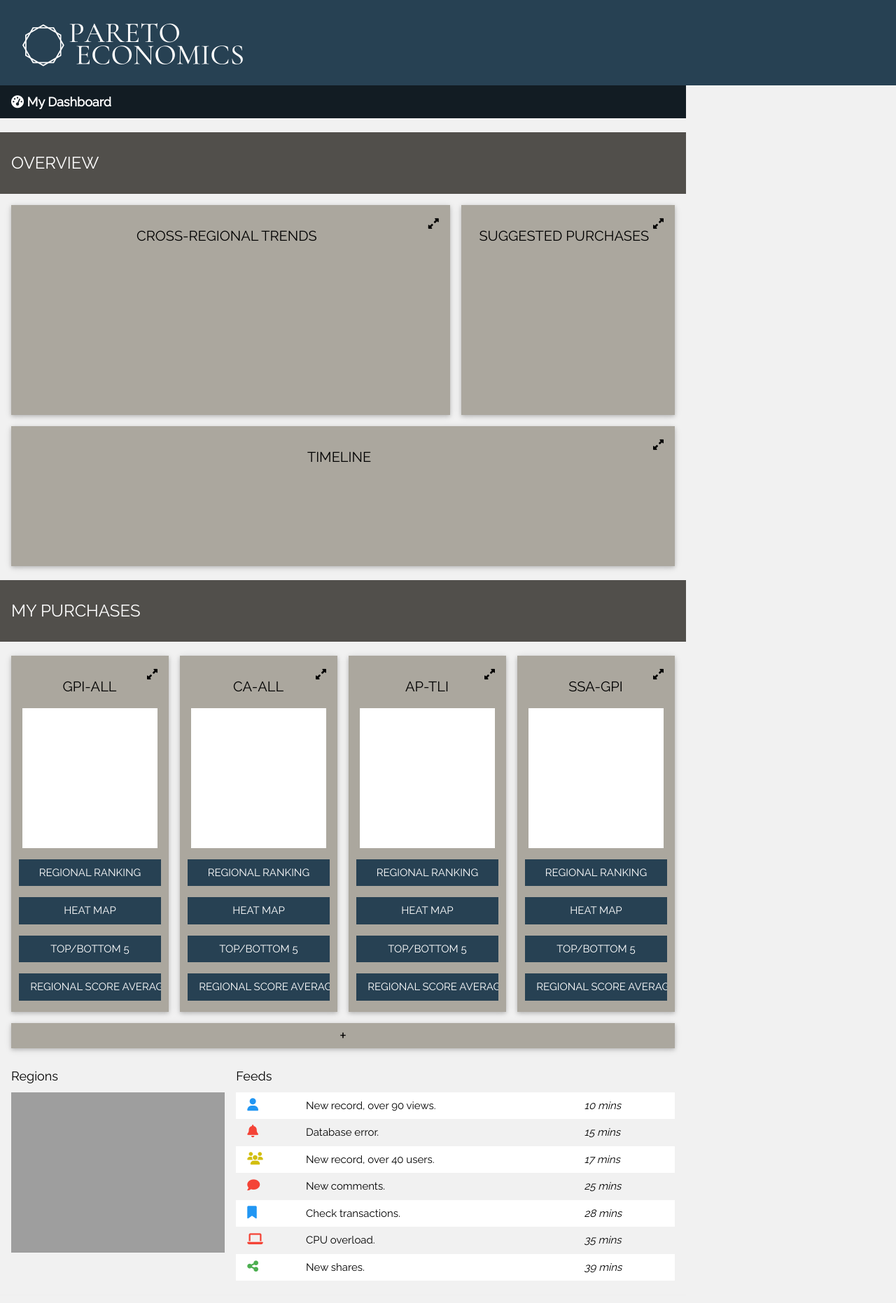
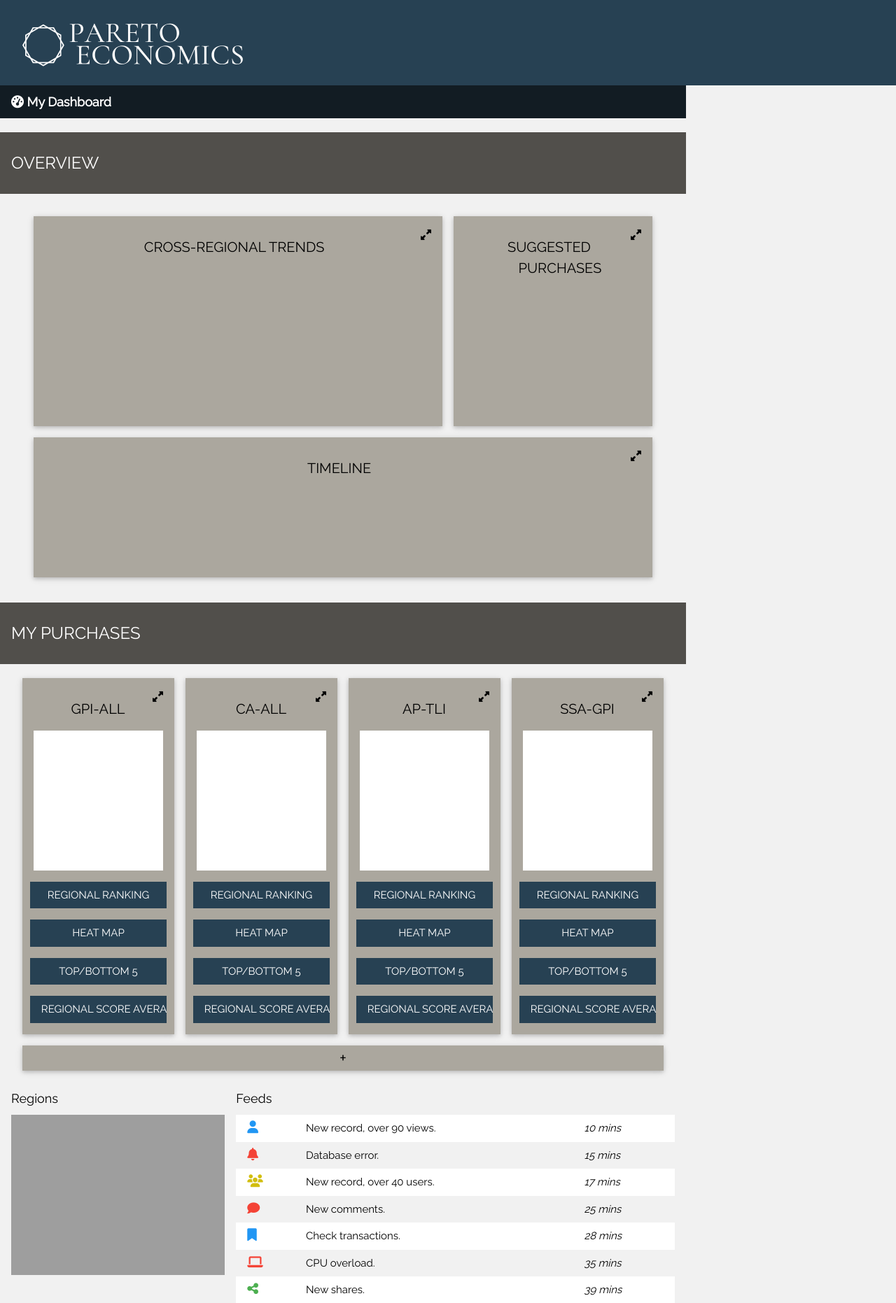
Before and after one commit to rumaisa-azeem/statsify, a Django app: page / in a window 1280 px wide. Shown: the top 1862 px of the page at 70% size. Run offline with Django 4.2, Linux system fonts and the light colour scheme; some libraries are stand-ins or nearby versions; grey boxes are pictures that could not be loaded.

Commit message:
something else idk

```diff
--- a/statsify/dashboard/templates/index.html
+++ b/statsify/dashboard/templates/index.html
@@ -79,6 +79,7 @@
       <div class="w3-container w3-padding-16 w3-text-white" style="margin-top: 20px; background-color:#514f4b">
         <h3>OVERVIEW</h3>
       </div>
+      <div class="w3-container w3-margin">
       <div class="w3-row-padding w3-margin-top">
         <div class="w3-twothird">
           <div class="w3-card w3-padding-16" style="background-color:#aba79e; height: 300px;">
@@ -108,7 +109,7 @@
         <h4 class="w3-center" style="margin-left:20px; margin-top:-10px;">TIMELINE</h4>
         </div>
       </div>
-
+      </div>
 
     </div>
 
@@ -116,7 +117,7 @@
       <div class="w3-container w3-padding-16 w3-text-white" style="margin-top: 20px; background-color:#514f4b">
         <h3>MY PURCHASES</h3>
       </div>
-
+      <div class="container w3-margin">
       <div class="w3-row-padding w3-margin-bottom" style="margin-top: 20px;">
         <div class="w3-quarter">
           <div class="w3-card w3-padding-16" style="background-color:#aba79e">
@@ -197,6 +198,7 @@
       </div>
       <div class="w3-card w3-center w3-margin" style="background-color: #aba79e;">
         <h3>+</h3>
+      </div>
       </div>
     </div>
 
```
